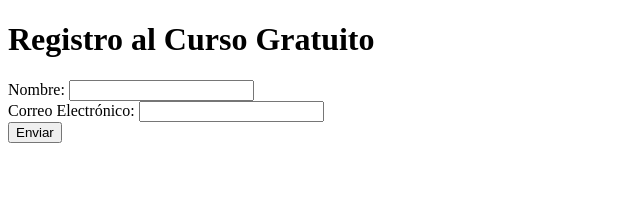
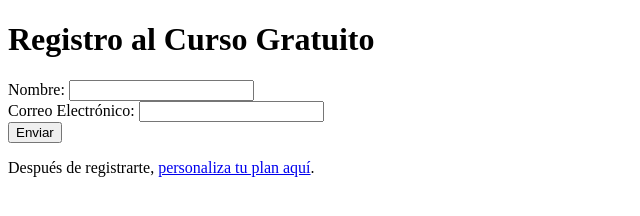
Before and after one commit to miguel2323gg/mi-infonegocio, a plain HTML site: page index.html in a window 1280 px wide. Shown: the whole page, without its empty margins (0-640 px from the left). Drawn offline with Linux system fonts and the light colour scheme.

Commit message:
Update index.html

```diff
--- a/index.html
+++ b/index.html
@@ -14,5 +14,7 @@
 
         <button type="submit">Enviar</button>
     </form>
+    <!-- Enlace a la página de personalización -->
+    <p>Después de registrarte, <a href="customize.html">personaliza tu plan aquí</a>.</p>
 </body>
 </html>
```
